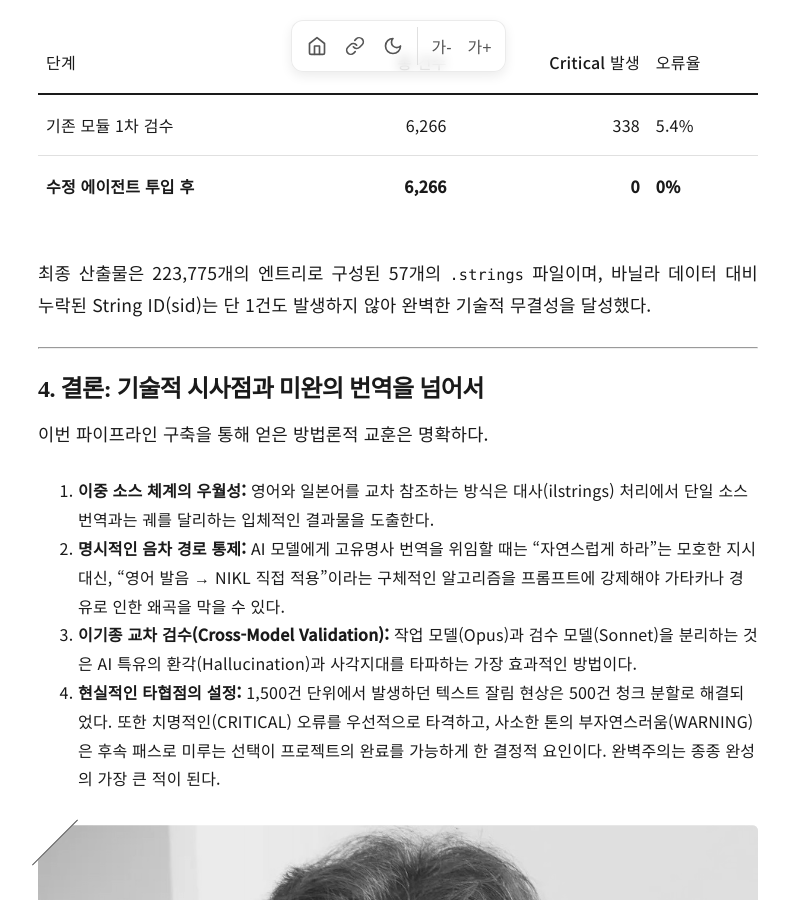
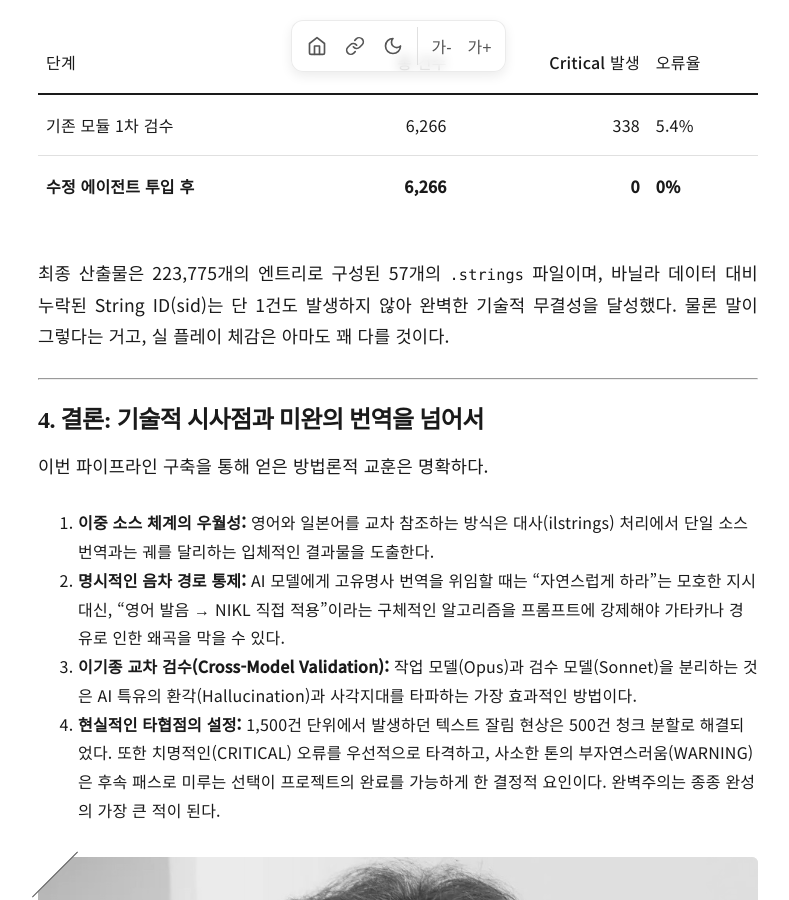
Before and after one commit to Kuax-Meat/blog, a Jekyll site: the page built from _posts/2026-04-06-111.md, in a window 1280 px wide and 900 px high, scrolled down 7084 px. Shown: the whole window, without its empty margins (242-1031 px from the left). Built offline with Jekyll 4.4.1, drawn with Linux system fonts in a browser that asks for light colours; some web fonts are replaced; comment, search, counter and statistics services are not loaded.

Commit message:
add post 04/07/2026

```diff
--- a/_posts/2026-04-06-111.md
+++ b/_posts/2026-04-06-111.md
@@ -107,7 +107,7 @@ thumbnail: /assets/img/111/img-1.jpg
 | 기존 모듈 1차 검수 | 6,266 | 338 | 5.4% |
 | **수정 에이전트 투입 후** | **6,266** | **0** | **0%** |
 
-최종 산출물은 223,775개의 엔트리로 구성된 57개의 `.strings` 파일이며, 바닐라 데이터 대비 누락된 String ID(sid)는 단 1건도 발생하지 않아 완벽한 기술적 무결성을 달성했다.
+최종 산출물은 223,775개의 엔트리로 구성된 57개의 `.strings` 파일이며, 바닐라 데이터 대비 누락된 String ID(sid)는 단 1건도 발생하지 않아 완벽한 기술적 무결성을 달성했다. 물론 말이 그렇다는 거고, 실 플레이 체감은 아마도 꽤 다를 것이다.
 
 ---
 
```
